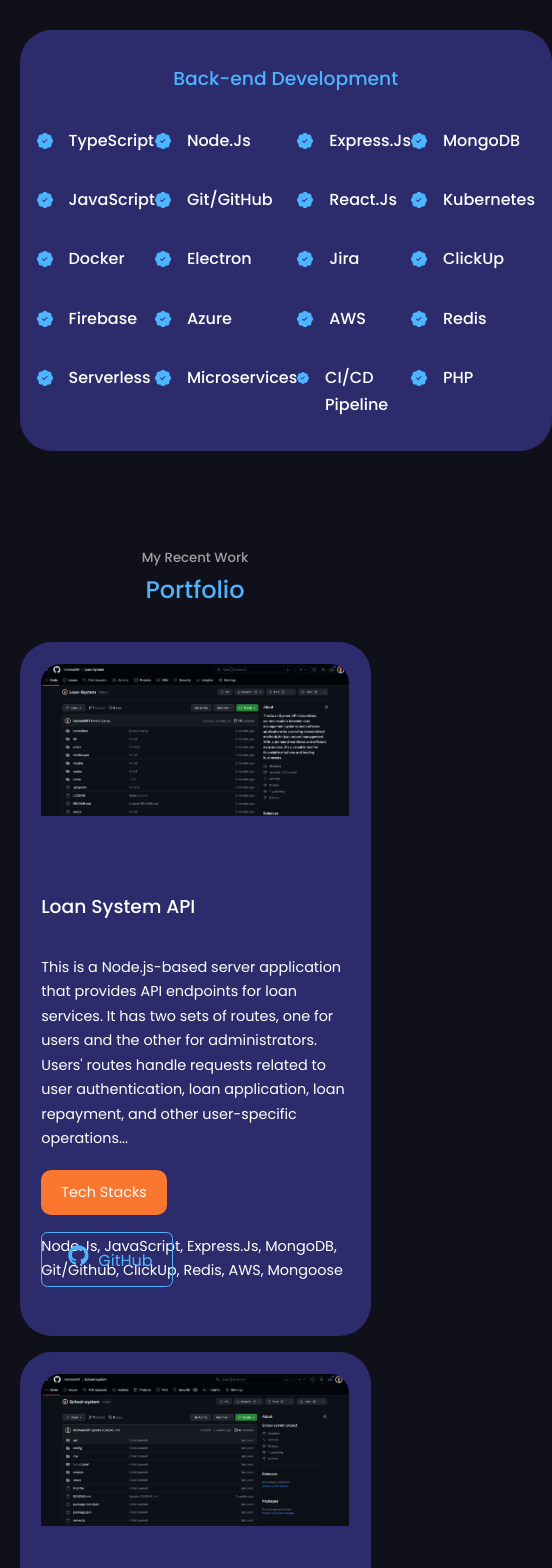
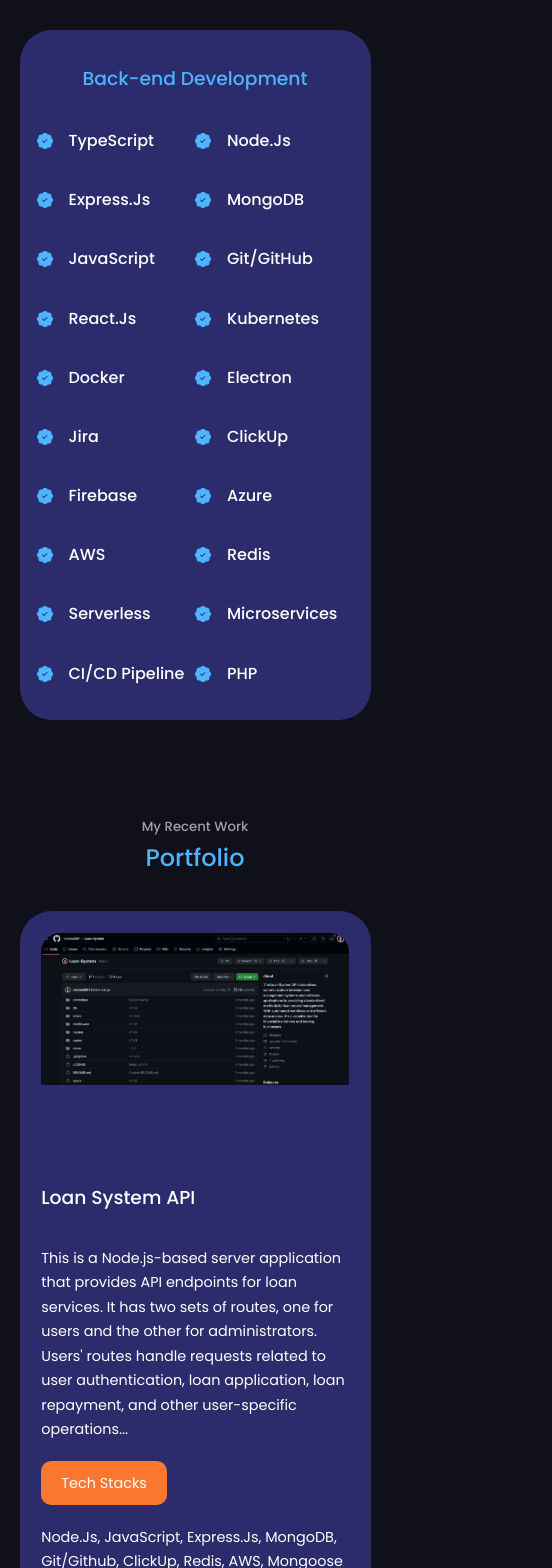
Before and after one commit to micheal081/michealdev, a React (Create React App) app: page / in a window 390 px wide. Shown: the part 1540-3108 px from the top of the page, 552 px wide, since content can reach past the window. Built offline with nearby package versions, Linux system fonts and the light colour scheme.

Commit message:
Made changes to the styles

```diff
--- a/src/components/contact/Contact.jsx
+++ b/src/components/contact/Contact.jsx
@@ -30,7 +30,7 @@
   return (
     <section id="contact">
       <h5>Get In Touch</h5>
-      <h5>
+      <h5 className='getIn'>
         I do receive your messages and will respond asap if the valid email is
         provided
       </h5>
--- a/src/components/contact/contact.css
+++ b/src/components/contact/contact.css
@@ -11,6 +11,7 @@
     justify-content: center;
     gap: 1.2rem;
 }
+
 
 .contact__option {
     background: var(--color-bg-variant);
@@ -77,4 +78,9 @@
     .container.contact__container {
         width: var(--container-width-sm);
     }
+
+    .getIn {
+        padding: 0 2.5rem;
+        font-weight: 300;
+    }
 }
--- a/src/components/experience/experience.css
+++ b/src/components/experience/experience.css
@@ -65,4 +65,10 @@
         width: 100%;
         padding: 2rem 1rem;
     }
+
+    .experience__content {
+        display: grid;
+        grid-template-columns: 1fr 1fr;
+        row-gap: 2rem;
+    }
 }
--- a/src/components/portfolio/portfolio.css
+++ b/src/components/portfolio/portfolio.css
@@ -70,4 +70,11 @@
         grid-template-columns: 1fr;
         gap: 1rem;
     }
+
+    .portfolio__item-cta {
+        display: flex;
+        gap: 1rem;
+        margin-top: 3.5rem;
+        margin-bottom: 2.3rem;
+    }
 }
```
